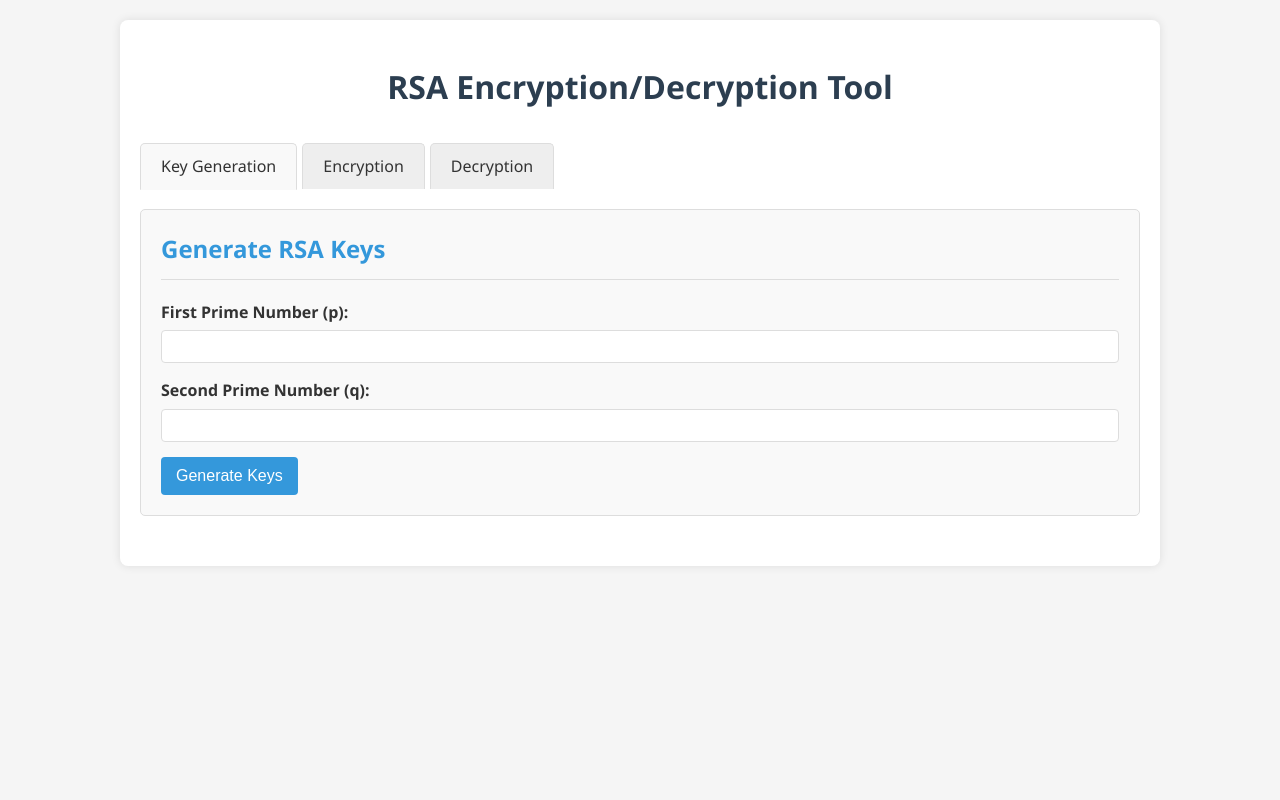
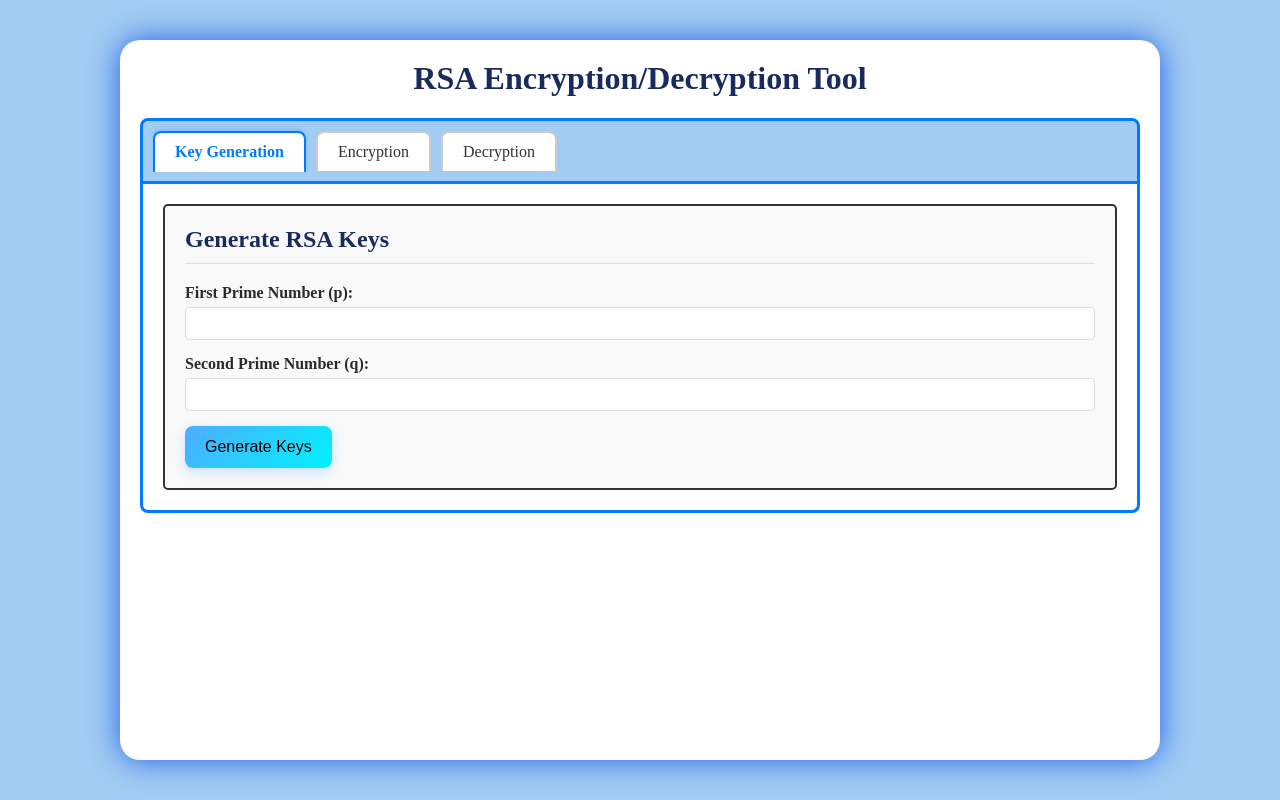
Before and after one commit to surjeetsinhthakur123/Text-Encryption-And-Decryption-Using-Rsa-Algorithm-and-Caesar-Ciphar-Tool, a Flask app: page / in a window 1280 px wide. Run offline with Flask 3, Linux system fonts and the light colour scheme.

Commit message:
Enhanced UI, fixed prime validation, added copy button

```diff
--- a/app.py
+++ b/app.py
@@ -1,5 +1,5 @@
 # app.py
-from flask import Flask, render_template, request, jsonify, send_file
+from flask import Flask, render_template, request, jsonify, send_file, flash
 import os
 from math import gcd
 
@@ -23,16 +23,30 @@ alphabet_d = {n: c for c, n in alphabet_e.items()}
 
 # Generate encryption keys, e, and d for RSA
 def generate_keys(p, q):
+    def is_prime(num):
+        if num <= 1:
+            return False
+        for i in range(2, int(num**0.5) + 1):
+            if num % i == 0:
+                return False
+        return True
+    if not (is_prime(p) and is_prime(q)):
+        raise ValueError("Both p and q must be prime numbers.")
+
     n = p * q
     N0 = (p - 1) * (q - 1)
     for i in range(2, N0):
         if gcd(i, N0) == 1:
             e = i
             break
+    if e is None:
+        raise ValueError("No valid public exponent 'e' found for the given primes. Try larger primes.")
+
     for i in range(0, N0):
         if ((e * i) % N0) == 1:
             d = i
             break
+
     return n, e, d
 
 # Encrypt character using RSA
--- /dev/null
+++ b/static/styles.css
@@ -0,0 +1,282 @@
+        body {
+            margin: 0;
+            padding: 40px 20px;
+            min-height: 100vh;
+            background-color: #a2ccf2;
+            display: flex;
+            justify-content: center;
+            box-sizing: border-box;
+            overflow-x: hidden;
+        }
+
+
+        .container {
+            max-width: 1000px;
+            width: 100%;
+            background: white;
+            padding: 20px;
+            border-radius: 20px;
+            box-shadow: 0 0 30px rgba(19, 83, 233, 0.895);
+        }
+
+        h1 {
+            text-align: center;
+            color: #192a5e;
+            margin-top: 0%;
+        }
+
+        .section {
+            padding: 20px;
+            border: 2px solid #192a5e;
+            border-radius: 5px;
+            background-color: #f9f9f9;
+            border-color: #333;
+        }
+        .section h2 {
+            margin-top: 0;
+            color: #192a5e;
+            border-bottom: 1px solid #ddd;
+            padding-bottom: 10px;
+        }
+        .form-group {
+            margin-bottom: 15px;
+        }
+
+        label {
+            display: block;
+            margin-bottom: 5px;
+            font-weight: bold;
+            color: #2b2b2b
+        }
+        input[type="number"], input[type="text"], textarea {
+            width: 100%;
+            padding: 8px;
+            border: 1px solid #ddd;
+            border-radius: 4px;
+            box-sizing: border-box;
+        }
+        textarea {
+            min-height: 10px;
+            resize: vertical;
+
+        }
+        button {
+            background: linear-gradient(135deg, #4facfe, #00f2fe);
+            color: rgb(0, 0, 0);
+            border: none;
+            padding: 12px 20px;
+            border-radius: 8px;
+            cursor: pointer;
+            font-size: 16px;
+            font-weight: 500;
+            transition: all 0.3s ease;
+            box-shadow: 0 4px 12px rgba(79, 172, 254, 0.3);
+        }
+
+        button:hover {
+            background: linear-gradient(135deg, #00f2fe, #4facfe);
+            transform: translateY(-2px);
+            box-shadow: 0 6px 16px rgba(79, 172, 254, 0.4);
+        }
+
+        .result {
+            margin-top: 20px;
+            padding: 15px 20px;
+            border: 2px solid #cce5ff;
+            border-radius: 8px;
+            background-color: #f0faff;
+            color: #003366;
+            font-family: 'Segoe UI', Tahoma, Geneva, Verdana, sans-serif;
+            font-size: 15px;
+            line-height: 1.5;
+            white-space: pre-wrap;
+            word-wrap: break-word;
+            box-shadow: 0 4px 8px rgba(0, 123, 255, 0.15);
+            transition: all 0.3s ease-in-out;
+        }
+
+        .download-link {
+            display: inline-block;
+            margin-top: 12px;
+            padding: 10px 16px;
+            background: linear-gradient(135deg, #4facfe, #00f2fe);
+            color: #003366;
+            text-decoration: none;
+            border-radius: 6px;
+            font-weight: 600;
+            font-size: 14px;
+            transition: all 0.3s ease;
+            box-shadow: 0 4px 12px rgba(79, 172, 254, 0.3);
+        }
+
+        .download-link:hover {
+            background: linear-gradient(135deg, #00f2fe, #4facfe);
+            color: #000000;
+            text-decoration: none;
+            transform: translateY(-2px);
+            box-shadow: 0 6px 16px rgba(79, 172, 254, 0.4);
+        }
+
+        #key-results {
+            margin-top: 20px;
+            padding: 20px;
+            border: 2px dashed #007bff;
+            border-radius: 12px;
+            background-color: #f0f8ff;
+            box-shadow: 0 4px 12px rgba(0, 123, 255, 0.1);
+            transition: all 0.3s ease;
+        }
+
+        #key-results h3 {
+            color: #0056b3;
+            margin-bottom: 15px;
+            text-align: center;
+            font-size: 22px;
+            border-bottom: 1px solid #b3d4fc;
+            padding-bottom: 8px;
+        }
+
+        .key-display {
+            background: #e6f2ff;
+            padding: 15px 20px;
+            border-radius: 8px;
+            margin-bottom: 15px;
+            border: 1px solid #cce5ff;
+            box-shadow: inset 0 0 8px rgba(0, 123, 255, 0.1);
+        }
+
+        .key-display p {
+            margin: 6px 0;
+            font-size: 15px;
+            color: #333;
+            line-height: 1.5;
+        }
+
+        .key-display strong {
+            font-size: 16px;
+            color: #004085;
+        }
+
+        #encrypt-results {
+            margin-top: 20px;
+            padding: 20px;
+            border: 2px dashed #007bff;
+            border-radius: 12px;
+            background-color: #f0f8ff;
+            box-shadow: 0 4px 12px rgba(0, 123, 255, 0.1);
+            transition: all 0.3s ease;
+        }
+
+        #encrypt-results h3 {
+            color: #0056b3;
+            margin-bottom: 15px;
+            text-align: center;
+            font-size: 22px;
+            border-bottom: 1px solid #b3d4fc;
+            padding-bottom: 8px;
+        }
+        #decrypt-results {
+            margin-top: 20px;
+            padding: 20px;
+            border: 2px dashed #007bff;
+            border-radius: 12px;
+            background-color: #f0f8ff;
+            box-shadow: 0 4px 12px rgba(0, 123, 255, 0.1);
+            transition: all 0.3s ease;
+        }
+
+        #decrypt-results h3 {
+            color: #0056b3;
+            margin-bottom: 15px;
+            text-align: center;
+            font-size: 22px;
+            border-bottom: 1px solid #b3d4fc;
+            padding-bottom: 8px;
+        }
+        .tabs {
+            display: flex;
+            background-color: #a2ccf2;
+            padding: 10px;
+            border-radius: 8px 8px 0 0;
+            border-color: #007bff;
+            border-style: solid;
+            gap: 10px;
+        }
+
+        .tab {
+            padding: 10px 20px;
+            cursor: pointer;
+            background-color: #ffffff;
+            border: 2px solid #ccc;
+            border-bottom: none;
+            border-radius: 8px 8px 0 0;
+            font-weight: 500;
+            color: #333;
+            transition: all 0.3s ease;
+        }
+
+        .tab:hover {
+            background-color: #ffffff;
+            color: #007bff;
+            border-color: #007bff;
+            transform: translateY(-3px);
+        }
+
+        .tab.active {
+            background-color: #ffffff;
+            border-color: #007bff;
+            color: #007bff;
+            font-weight: bold;
+            margin-bottom: -1px;
+            box-shadow: 0 -2px 4px rgba(0, 123, 255, 0.2);
+        }
+
+        .tab-content {
+            display: none;
+            padding: 20px;
+            background-color: #ffffff;
+            border: 3px solid #007bff;
+            border-top: none;
+            border-radius: 0 0 8px 8px;
+        }
+
+        .tab-content.active {
+            display: block;
+        }
+
+        .result-container {
+            position: relative;
+            display: inline-block;
+            width: 100%;
+        }
+
+        .result {
+            margin-top: 15px;
+            padding: 10px;
+            border: 1px solid #ddd;
+            border-radius: 4px;
+            background-color: white;
+            white-space: pre-wrap;
+            word-wrap: break-word;
+            min-height: 80px;
+            padding-right: 60px; /* space for copy button */
+            position: relative;
+        }
+
+        .copy-button {
+            position: absolute;
+            top: 10px;
+            right: 10px;
+            padding: 4px 10px;
+            background-color: #3498db;
+            color: black;
+            border: none;
+            border-radius: 4px;
+            cursor: pointer;
+            font-size: 12px;
+            transition: background-color 0.3s ease;
+        }
+
+        .copy-button:hover {
+            background-color: #2980b9;
+        }
--- a/templates/index.html
+++ b/templates/index.html
@@ -5,125 +5,7 @@
     <meta charset="UTF-8">
     <meta name="viewport" content="width=device-width, initial-scale=1.0">
     <title>RSA Encryption/Decryption Tool</title>
-    <style>
-        body {
-            font-family: 'Segoe UI', Tahoma, Geneva, Verdana, sans-serif;
-            line-height: 1.6;
-            margin: 0;
-            padding: 20px;
-            background-color: #f5f5f5;
-            color: #333;
-        }
-        .container {
-            max-width: 1000px;
-            margin: 0 auto;
-            background: white;
-            padding: 20px;
-            border-radius: 8px;
-            box-shadow: 0 0 10px rgba(0,0,0,0.1);
-        }
-        h1 {
-            text-align: center;
-            color: #2c3e50;
-            margin-bottom: 30px;
-        }
-        .section {
-            margin-bottom: 30px;
-            padding: 20px;
-            border: 1px solid #ddd;
-            border-radius: 5px;
-            background-color: #f9f9f9;
-        }
-        .section h2 {
-            margin-top: 0;
-            color: #3498db;
-            border-bottom: 1px solid #ddd;
-            padding-bottom: 10px;
-        }
-        .form-group {
-            margin-bottom: 15px;
-        }
-        label {
-            display: block;
-            margin-bottom: 5px;
-            font-weight: bold;
-        }
-        input[type="number"], input[type="text"], textarea {
-            width: 100%;
-            padding: 8px;
-            border: 1px solid #ddd;
-            border-radius: 4px;
-            box-sizing: border-box;
-        }
-        textarea {
-            min-height: 100px;
-            resize: vertical;
-        }
-        button {
-            background-color: #3498db;
-            color: white;
-            border: none;
-            padding: 10px 15px;
-            border-radius: 4px;
-            cursor: pointer;
-            font-size: 16px;
-            transition: background-color 0.3s;
-        }
-        button:hover {
-            background-color: #2980b9;
-        }
-        .result {
-            margin-top: 15px;
-            padding: 10px;
-            border: 1px solid #ddd;
-            border-radius: 4px;
-            background-color: white;
-            white-space: pre-wrap;
-            word-wrap: break-word;
-        }
-        .file-input {
-            margin: 10px 0;
-        }
-        .download-link {
-            display: inline-block;
-            margin-top: 10px;
-            color: #3498db;
-            text-decoration: none;
-        }
-        .download-link:hover {
-            text-decoration: underline;
-        }
-        .key-display {
-            background-color: #e8f4fc;
-            padding: 10px;
-            border-radius: 4px;
-            margin-top: 10px;
-        }
-        .tabs {
-            display: flex;
-            margin-bottom: 20px;
-        }
-        .tab {
-            padding: 10px 20px;
-            cursor: pointer;
-            background-color: #eee;
-            border: 1px solid #ddd;
-            border-bottom: none;
-            border-radius: 5px 5px 0 0;
-            margin-right: 5px;
-        }
-        .tab.active {
-            background-color: #f9f9f9;
-            border-bottom: 1px solid #f9f9f9;
-            margin-bottom: -1px;
-        }
-        .tab-content {
-            display: none;
-        }
-        .tab-content.active {
-            display: block;
-        }
-    </style>
+    <link rel="stylesheet" href="/static/styles.css">
 </head>
 <body>
     <div class="container">
@@ -169,27 +51,31 @@
                 <h2>Encrypt Message</h2>
                 <div class="form-group">
                     <label for="encrypt-N">N:</label>
-                    <input type="number" id="encrypt-N" min="1" step="1">
+                    <input type="number" id="encrypt-N" min="1" step="1" placeholder="Modulus (N)">
                 </div>
                 <div class="form-group">
                     <label for="encrypt-e">e:</label>
-                    <input type="number" id="encrypt-e" min="1" step="1">
+                    <input type="number" id="encrypt-e" min="1" step="1" placeholder="Public Exponent (e)">
                 </div>
                 <div class="form-group">
                     <label for="encrypt-message">Message to Encrypt:</label>
                     <textarea id="encrypt-message"></textarea>
                 </div>
                 <div class="form-group">
-                    <label>Or upload a file:</label>
+                    <label>Or Upload a file:</label>
                     <input type="file" id="encrypt-file" class="file-input">
                 </div>
                 <button onclick="encryptMessage()">Encrypt</button>
 
                 <div id="encrypt-results" style="display: none;">
                     <h3>Encrypted Result</h3>
-                    <div class="result" id="encrypted-result"></div>
+                    <div class="result-container">
+                        <div class="result" id="encrypted-result"></div>
+                        <button class="copy-button" id="copy-encrypt-btn" onclick="copyResult('encrypted-result', 'copy-encrypt-btn')">Copy</button>
+                    </div>
                     <a href="#" class="download-link" id="encrypt-download">Download Encrypted File</a>
                 </div>
+
             </div>
         </div>
 
@@ -198,25 +84,28 @@
                 <h2>Decrypt Message</h2>
                 <div class="form-group">
                     <label for="decrypt-N">N:</label>
-                    <input type="number" id="decrypt-N" min="1" step="1">
+                    <input type="number" id="decrypt-N" min="1" step="1" placeholder="Modulus (N)">
                 </div>
                 <div class="form-group">
                     <label for="decrypt-d">d:</label>
-                    <input type="number" id="decrypt-d" min="1" step="1">
+                    <input type="number" id="decrypt-d" min="1" step="1" placeholder="Private Exponent (d)">
                 </div>
                 <div class="form-group">
                     <label for="decrypt-message">Message to Decrypt:</label>
                     <textarea id="decrypt-message"></textarea>
                 </div>
                 <div class="form-group">
-                    <label>Or upload a file:</label>
+                    <label>Or Upload a file:</label>
                     <input type="file" id="decrypt-file" class="file-input">
                 </div>
                 <button onclick="decryptMessage()">Decrypt</button>
 
                 <div id="decrypt-results" style="display: none;">
                     <h3>Decrypted Result</h3>
+                    <div class="result-container">
                     <div class="result" id="decrypted-result"></div>
+                    <button class="copy-button" id="copy-decrypt-btn" onclick="copyResult('decrypted-result', 'copy-decrypt-btn')">Copy</button>
+                    </div>
                     <a href="#" class="download-link" id="decrypt-download">Download Decrypted File</a>
                 </div>
             </div>
@@ -366,6 +255,24 @@
                 alert('Error: ' + error);
             });
         }
+        function copyResult(resultId, buttonId) {
+            const resultElement = document.getElementById(resultId);
+            const copyButton = document.getElementById(buttonId);
+            const text = resultElement.innerText || resultElement.textContent;
+
+            navigator.clipboard.writeText(text)
+                .then(() => {
+                    copyButton.textContent = 'Copied!';
+                    setTimeout(() => {
+                        copyButton.textContent = 'Copy';
+                    }, 1500);
+                })
+                .catch(err => {
+                    copyButton.textContent = 'Failed';
+                });
+        }
+
+
     </script>
 </body>
 </html>
```
Also changed, not shown: README.txt.
